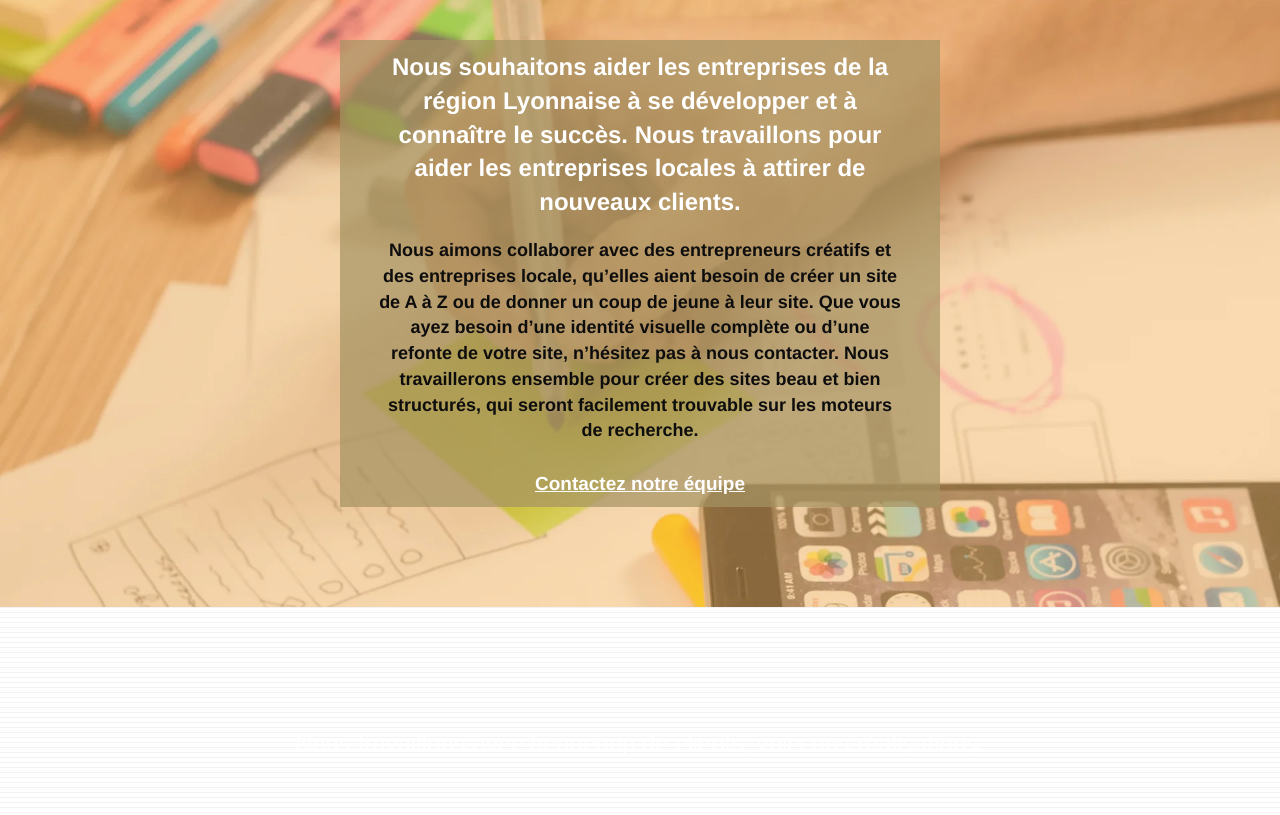
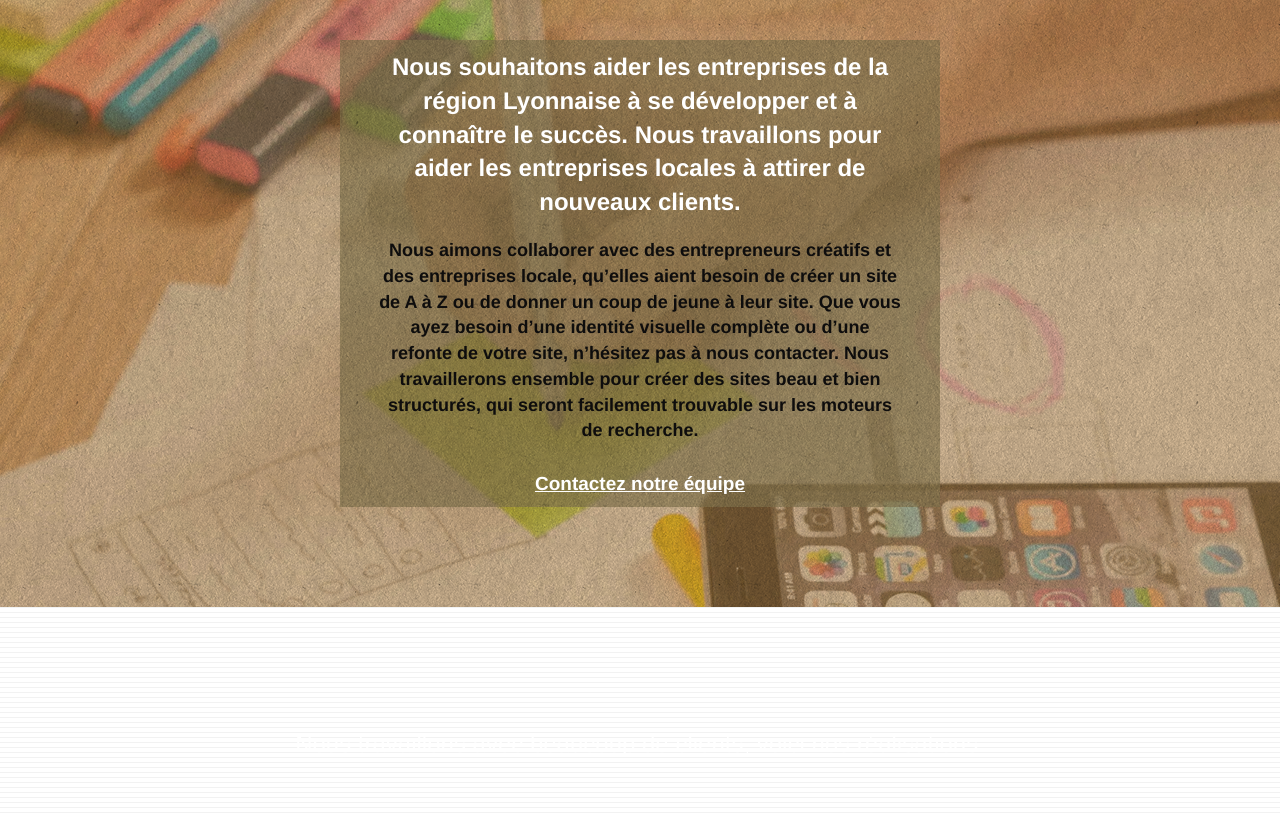
Before and after one commit to karimc77/KarimCheaibi_4_29062021, a plain HTML site: page index.html in a window 1280 px wide. Shown: the part 1424-2239 px from the top of the page. Drawn offline with Linux system fonts and the light colour scheme.

Commit message:
Modification style.css fichier img texture-paper

```diff
--- a/css/style.css
+++ b/css/style.css
@@ -92,7 +92,7 @@ a:hover {
 
 .texture-paper::before {
     /*background: url("img/texture-paper.png"); COMPRESS IMG WEBP*/
-    background: url("img/texture-paper.webp");
+    background: url("../img/texture-paper.webp");
     background-size: 280px 280px;
 }
 
```
